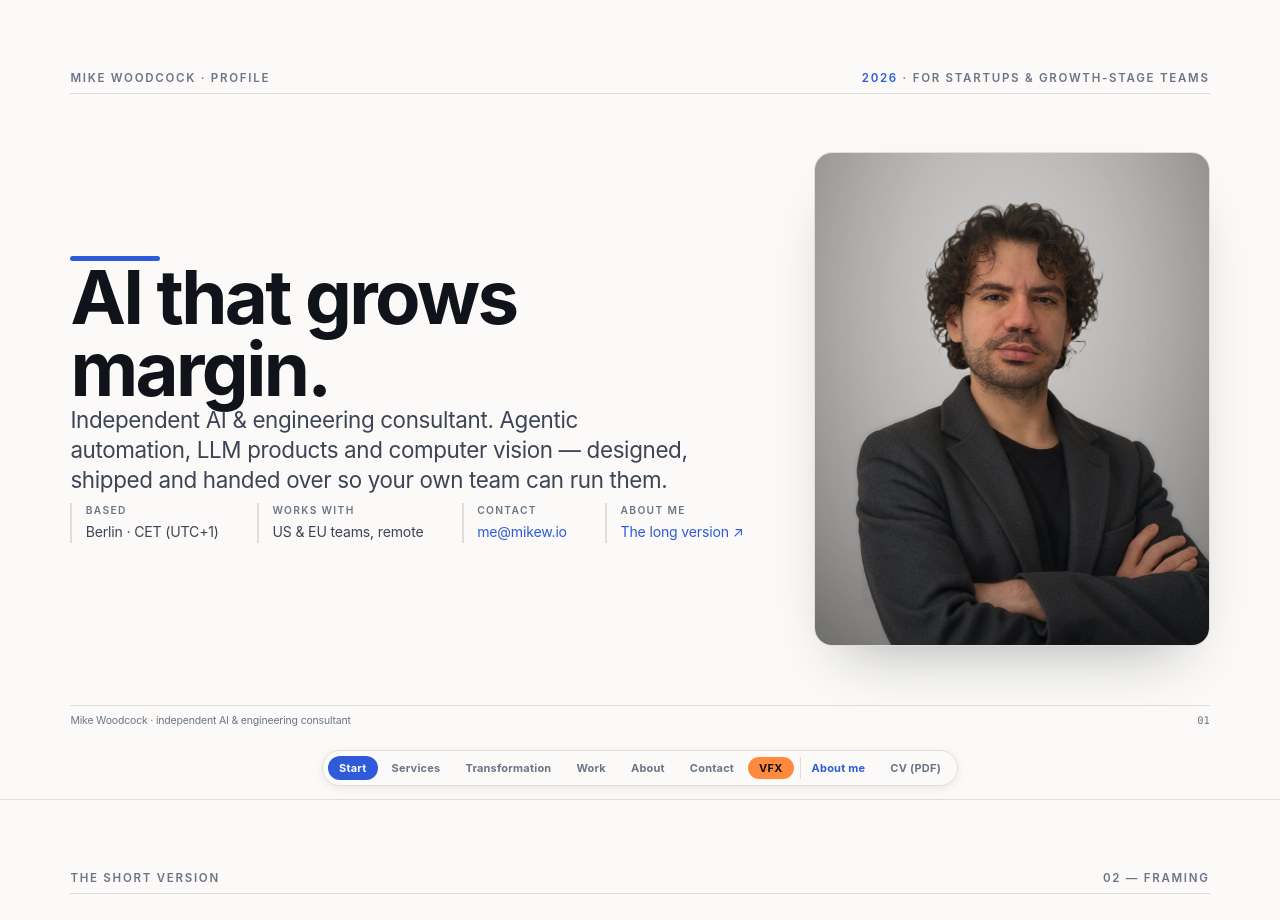
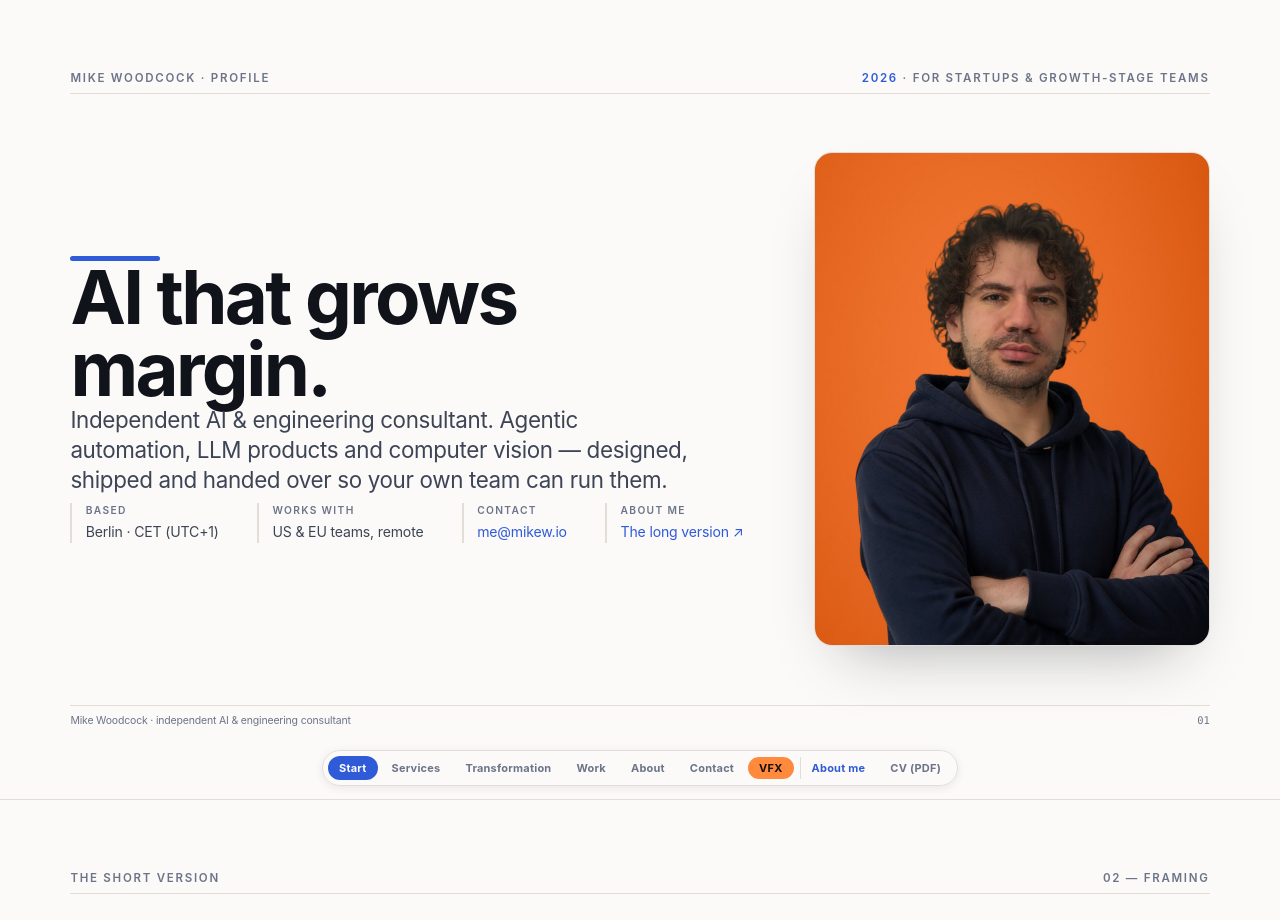
Before and after one commit to NotAnyMike/mikew.io, a plain HTML site: page index.html in a window 1280 px wide. Shown: the top 920 px of the page. Drawn offline with Linux system fonts and the light colour scheme; animation ran at ten frames a second.

Commit message:
Hero: hoodie + orange portrait (same as the link preview)
Co-Authored-By: Claude Opus 5.5 <noreply@anthropic.com>

```diff
--- a/index.html
+++ b/index.html
@@ -682,7 +682,7 @@ ul.check.good li::before{color:var(--good)}
       <div><dt>About me</dt><dd><a href="https://mikew.io/about/">The long version ↗</a></dd></div>
     </div>
     </div>
-    <figure class="pic tall"><img src="assets/mike-blazer-2026.jpg" alt="Mike Woodcock"><figcaption>Mike Woodcock · Berlin</figcaption></figure>
+    <figure class="pic tall"><img src="assets/mike-hoodie-2026.jpg" alt="Mike Woodcock"><figcaption>Mike Woodcock · Berlin</figcaption></figure>
    </div>
   </div>
   <div class="foot"><span>Mike Woodcock · independent AI &amp; engineering consultant</span><span class="n">01</span></div>
```
Also changed, not shown: assets/mike-hoodie-2026.jpg (added).
